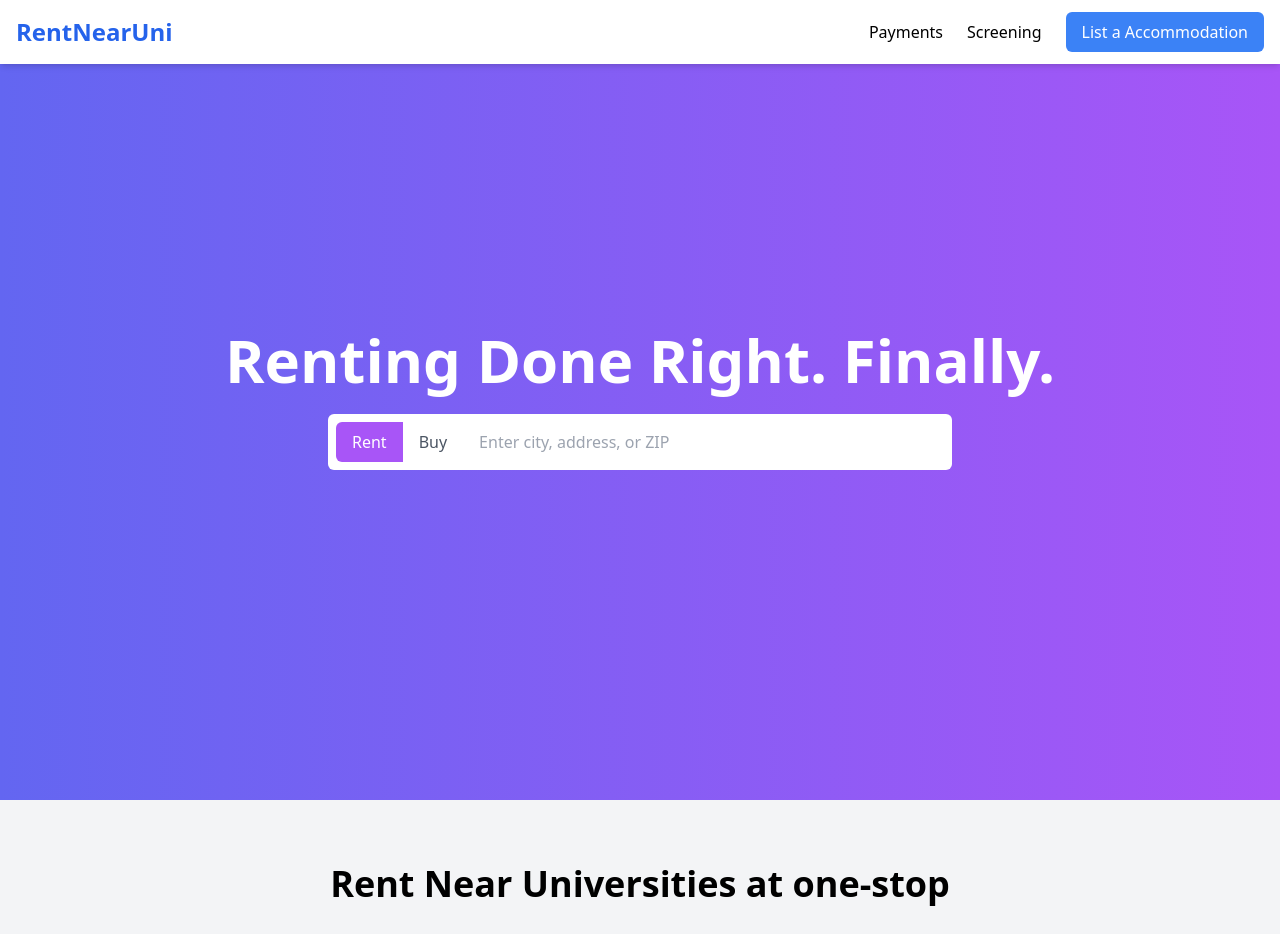
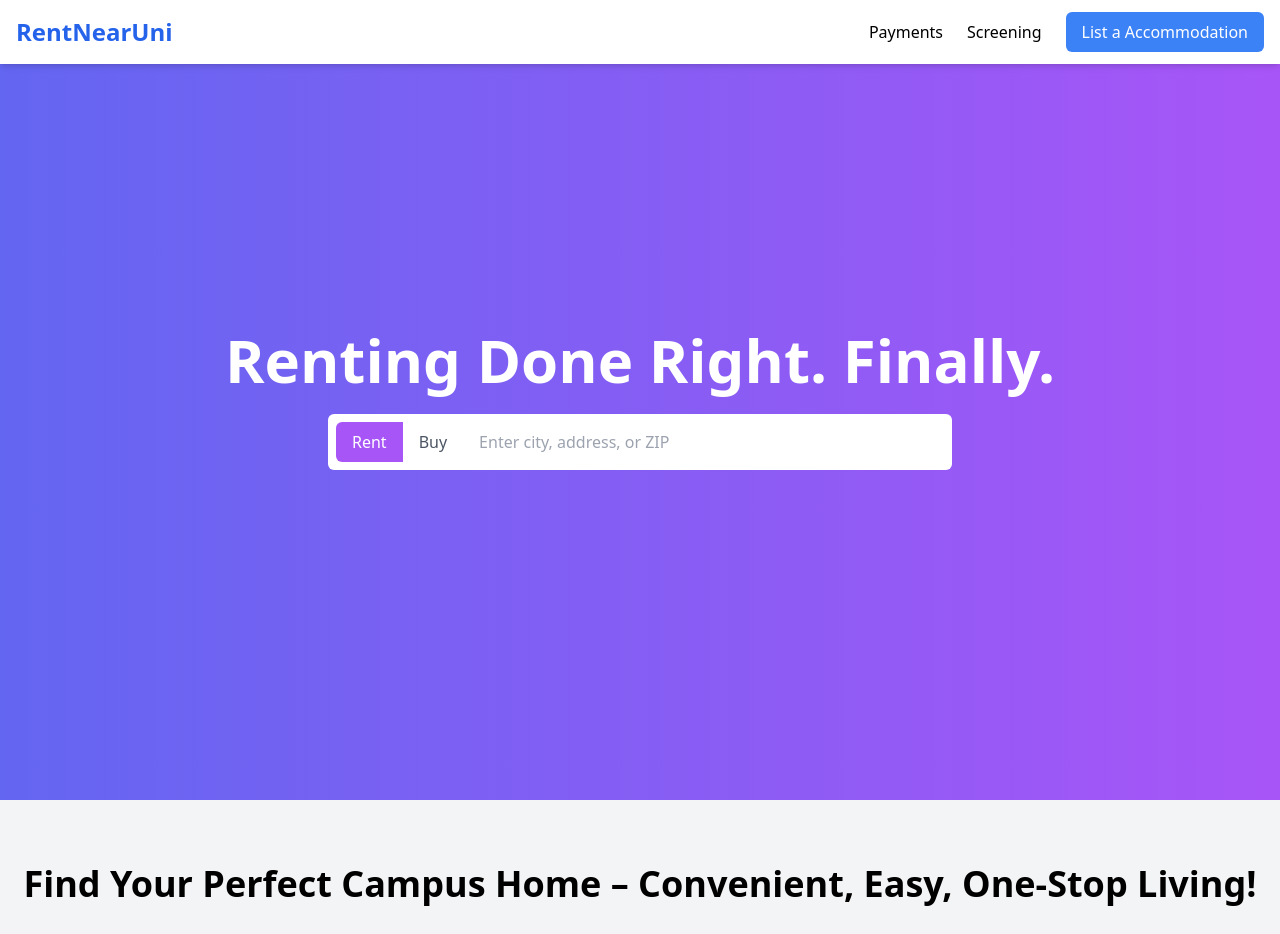
Before and after one commit to De-Silva-Madhushankha/MyCampusHome, a React (Vite) app in the folder client/: page / in a window 1280 px wide. Shown: the top 934 px of the page. Built offline with nearby package versions, Linux system fonts and the light colour scheme.

Commit message:
small changes

```diff
--- a/client/src/components/UnisGrid.jsx
+++ b/client/src/components/UnisGrid.jsx
@@ -7,7 +7,7 @@ const FeaturedUnis = () => {
 
   return (
     <div className="bg-gray-100 py-16">
-      <h2 className="text-center text-4xl font-bold mb-8">Rent Near Universities at one-stop</h2>
+      <h2 className="text-center text-4xl font-bold mb-8">Find Your Perfect Campus Home – Convenient, Easy, One-Stop Living!</h2>
       <div className="grid grid-cols-1 md:grid-cols-3 gap-8 max-w-7xl mx-auto px-4">
         {cities.map((city) => (
           <div
```
Also changed, not shown: client/src/components/Footer.jsx (indentation only).
